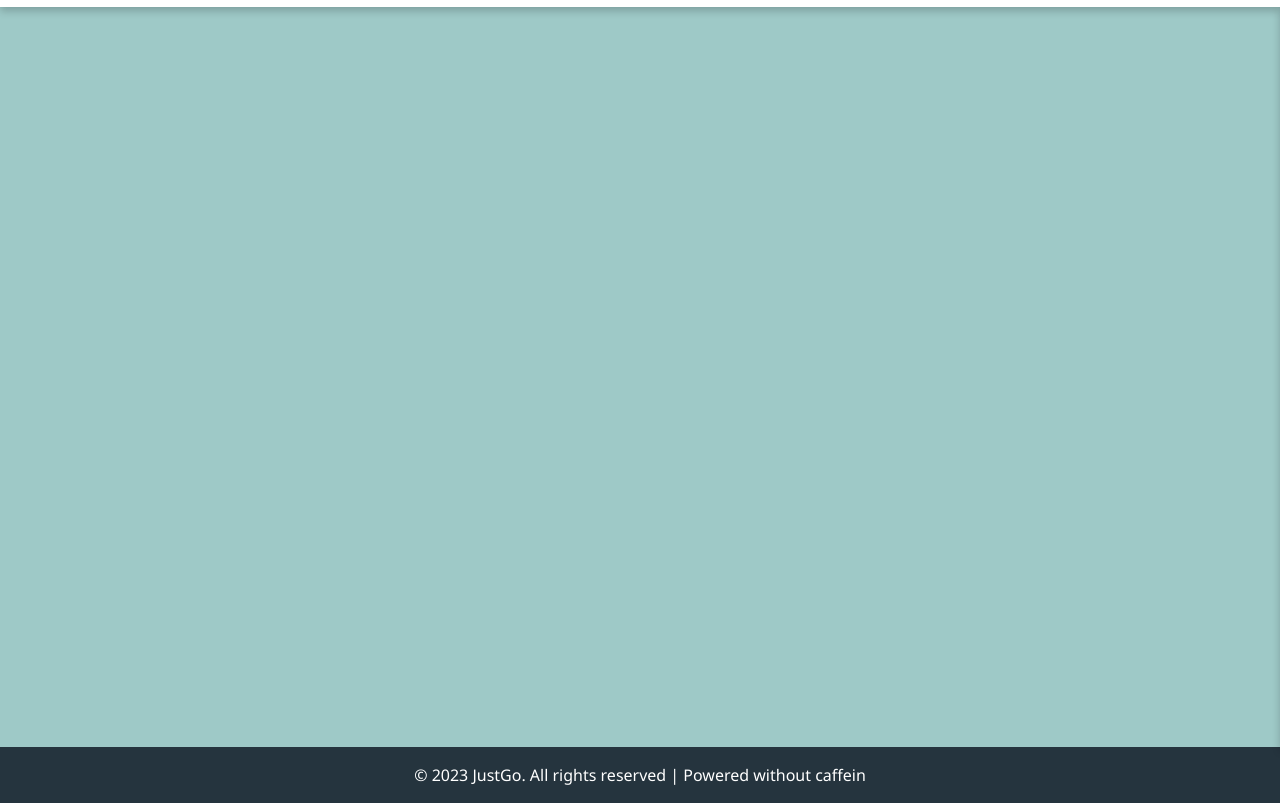
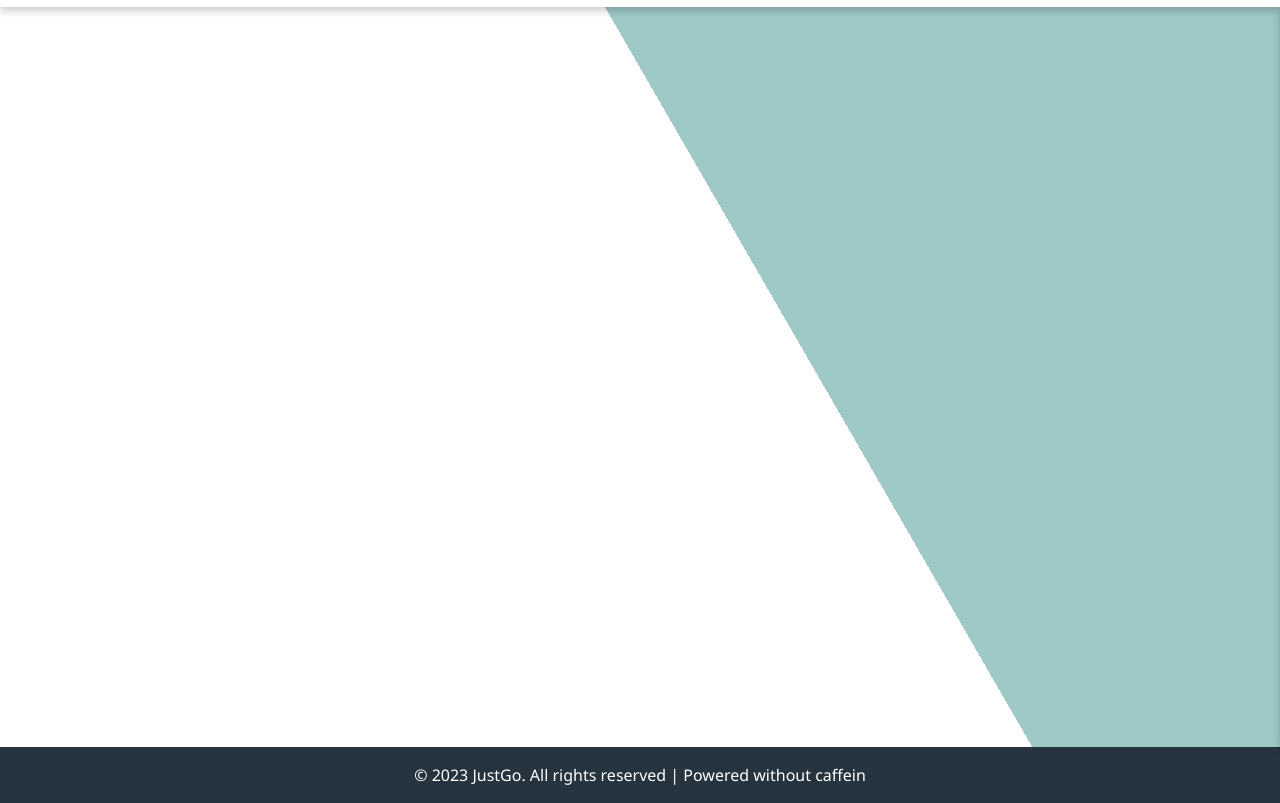
Before and after one commit to joshuamanasye/JustGo.github.io, a plain HTML site: page screenshots.html in a window 1280 px wide. Shown: the part 53-856 px from the top of the page. Drawn offline with Linux system fonts and the light colour scheme.

Commit message:
push sblm pulang kantor

```diff
--- a/screenshots.css
+++ b/screenshots.css
@@ -15,7 +15,7 @@ body {
     line-height: 1.5;
     margin: 0;
     position: relative;
-    background-color: #9ec9c7;
+    background: linear-gradient(-120deg, #9ec9c7 0%, #9ec9c7 40%, transparent 40%);
 }
 
 main {
```
Also changed, not shown: assets/review-photo/4.png, assets/review-photo/6.png.
